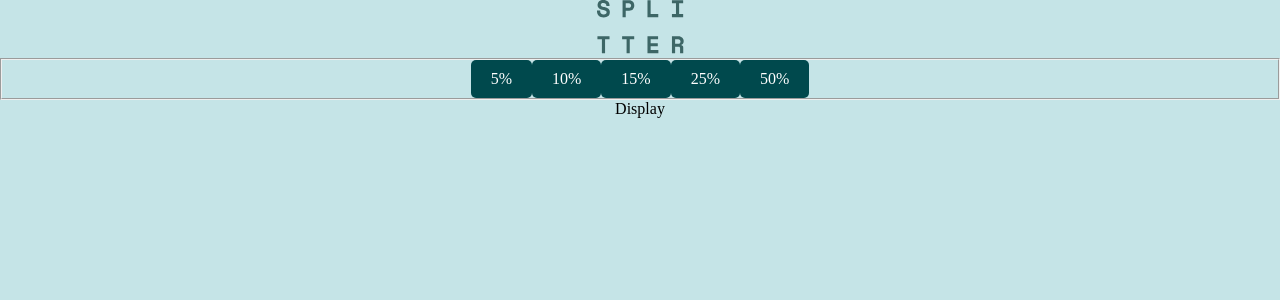
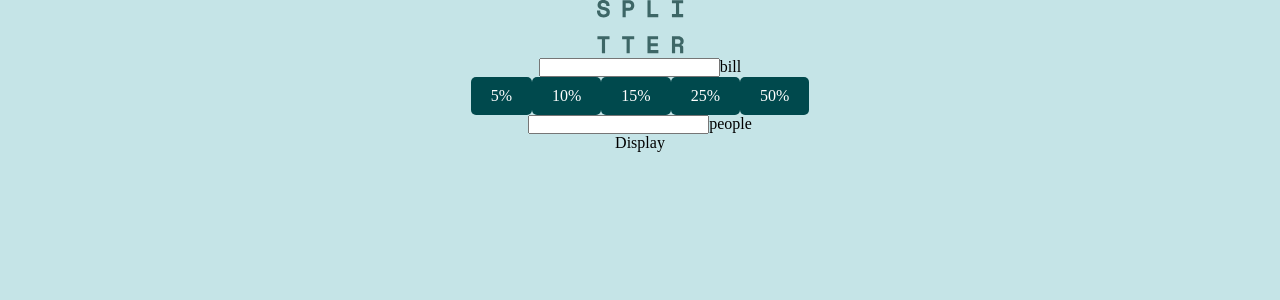
Before and after one commit to Auddity/FEM_Tip-Calculator-React, a React (Create React App) app: page / in a window 1280 px wide. Shown: the top 300 px of the page. Built offline with nearby package versions, Linux system fonts and the light colour scheme.

Commit message:
num input components

```diff
--- a/src/components/Form.js
+++ b/src/components/Form.js
@@ -1,23 +1,28 @@
 import React from 'react'
 import PercentInput from './PercentInput'
+import Inputs from './Inputs'
 import Label from './Label'
 import '../css/Form.css'
 
 function Form() {
   return (
     <form className="Form">
+      <Inputs name='bill'/>
+      <Label for='bill'/>
       <fieldset>
         <PercentInput percent='5%' />
-        <Label percent='5%' />
+        <Label for='5%' />
         <PercentInput percent='10%'/>
-        <Label percent='10%' />
+        <Label for='10%' />
         <PercentInput percent='15%'/>
-        <Label percent='15%' />
+        <Label for='15%' />
         <PercentInput percent='25%'/>
-        <Label percent='25%' />
+        <Label for='25%' />
         <PercentInput percent='50%'/>
-        <Label percent='50%' />
+        <Label for='50%' />
       </fieldset>
+      <Inputs name='people'/>
+      <Label for='people'/>
     </form>
   )
 }
--- /dev/null
+++ b/src/components/Inputs.js
@@ -0,0 +1,14 @@
+import React from 'react'
+
+function Inputs(props) {
+  return (
+    <input
+      type='number'
+      // onChange={}
+      name={props.name}
+      id={props.name}
+    />
+  )
+}
+
+export default Inputs
--- a/src/components/Label.js
+++ b/src/components/Label.js
@@ -1,9 +1,9 @@
 import React from 'react'
 
-function Label({ percent }) {
+function Label(props) {
   return (
-    <label htmlFor={percent}>
-      {percent}
+    <label htmlFor={props.for}>
+      {props.for}
     </label>
   )
 }
--- a/src/css/Form.css
+++ b/src/css/Form.css
@@ -1,3 +1,7 @@
+.Form fieldset {
+  border: none;
+}
+
 .Form fieldset input[type="radio"] {
   opacity: 0;
   position: fixed;
```
